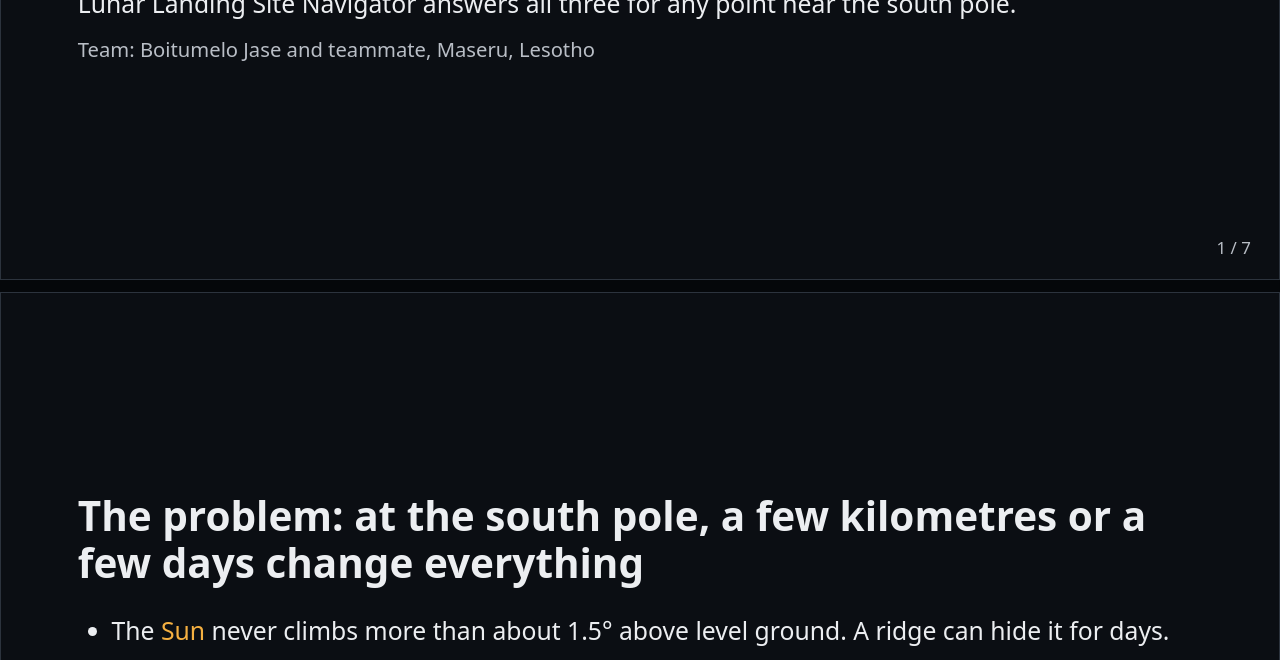
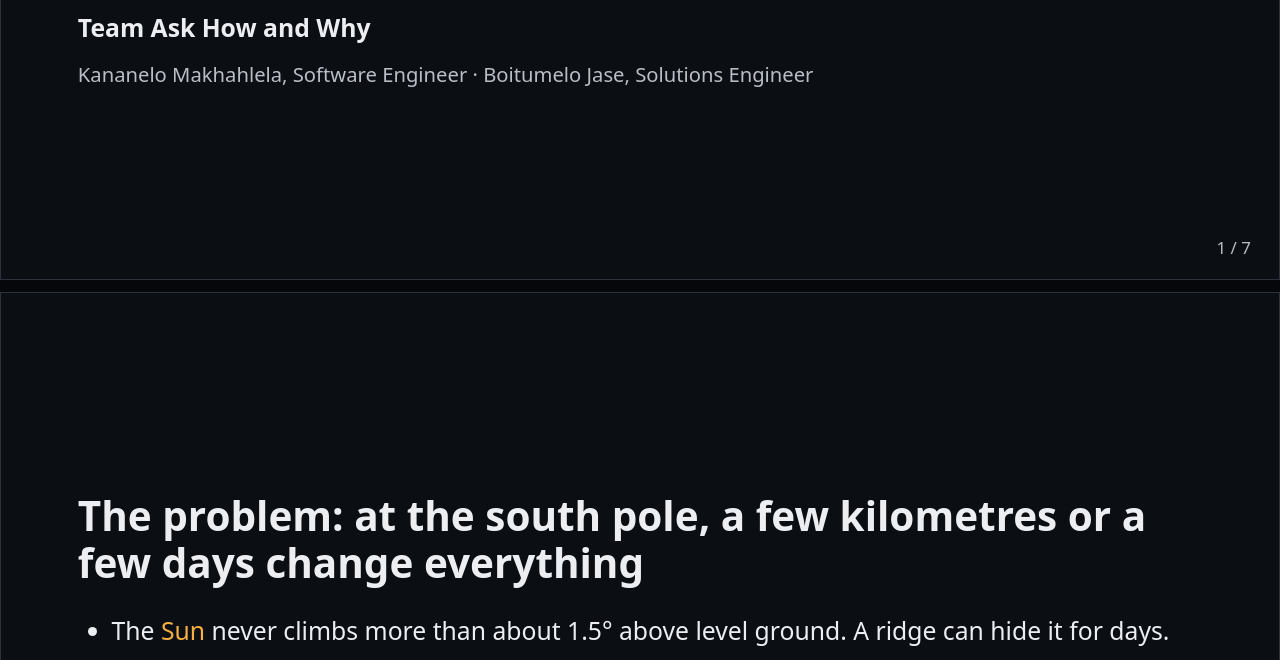
Before and after one commit to Jase45343/Lunar-Landing-Site-Nav, a plain HTML site: page slides.html in a window 1280 px wide. Shown: the part 440-1100 px from the top of the page. Drawn offline with Linux system fonts and the light colour scheme.

Commit message:
Add team name and members to the slides and README

```diff
--- a/slides.html
+++ b/slides.html
@@ -32,7 +32,8 @@
   <p class="lead">2026 NASA Space Apps Challenge · Lunar Landing Site Navigator</p>
   <h1>Is this a good place to land on the Moon? Why? And when?</h1>
   <p>Lunar Landing Site Navigator answers all three for any point near the south pole.</p>
-  <p class="muted">Team: Boitumelo Jase and teammate, Maseru, Lesotho</p>
+  <p><strong>Team Ask How and Why</strong></p>
+  <p class="muted">Kananelo Makhahlela, Software Engineer · Boitumelo Jase, Solutions Engineer</p>
   <span class="n">1 / 7</span>
 </section>
 
```
Also changed, not shown: 1 other file.
